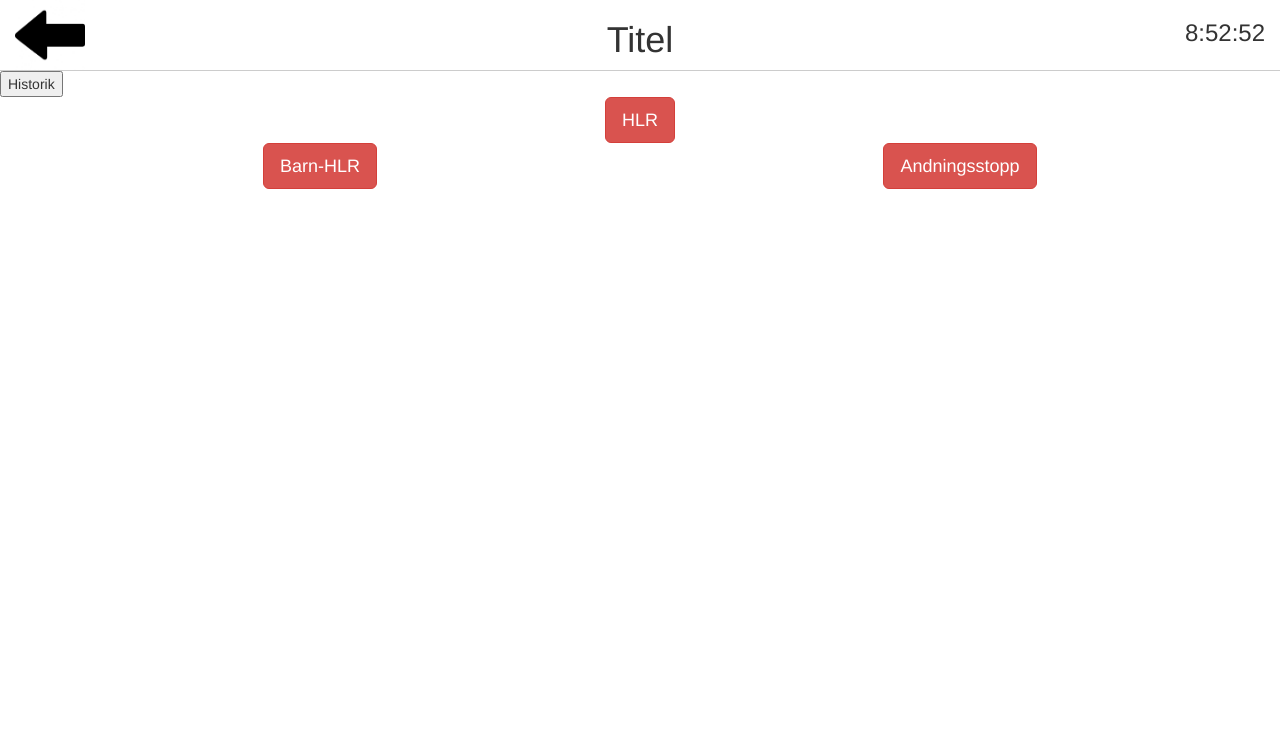
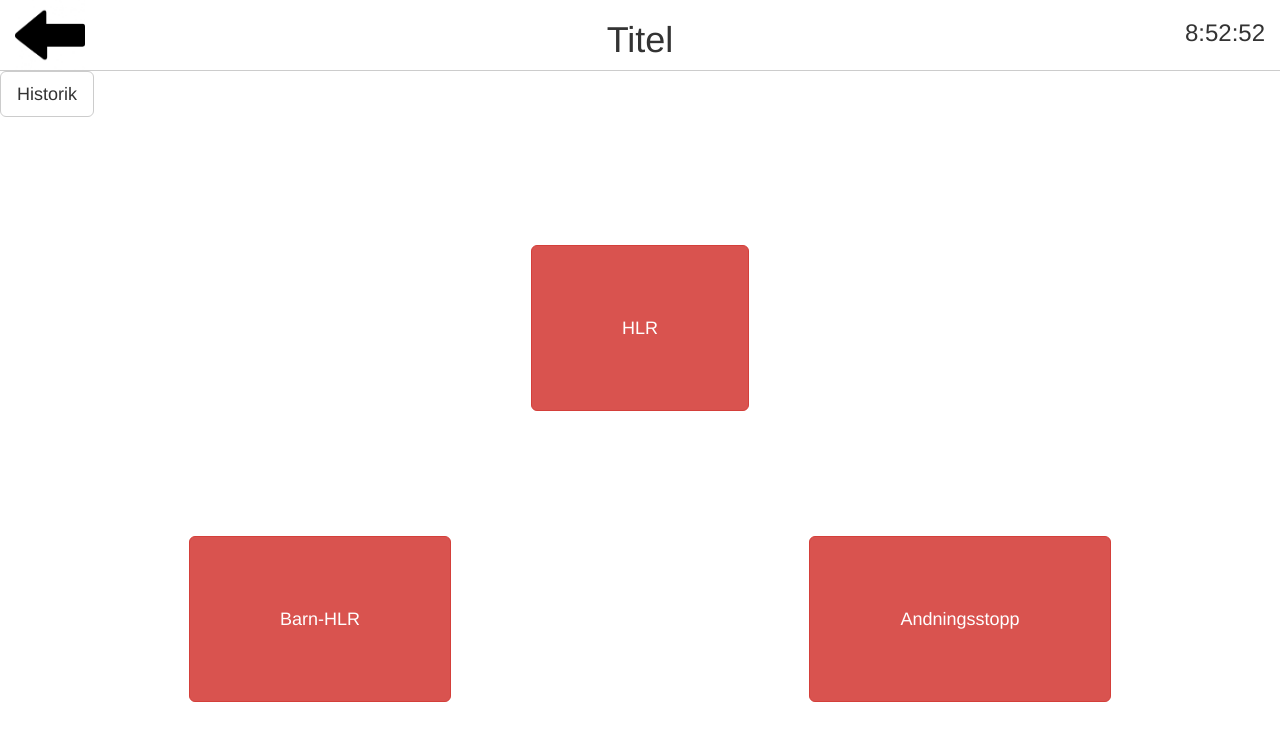
Before and after one commit to ollerenius/akutplattan, an Angular app in the folder HLRproject/: page / in a window 1280 px wide. Shown: the top 740 px of the page. Built offline with nearby package versions, Linux system fonts and the light colour scheme.

Commit message:
Change size and place of the buttons on the main menu
The size are better now, but it's hard coded to fit an ipad. Place on the screen is ok, looks okey, but not perfect in any way.

```diff
--- a/HLRproject/src/components/mainmenu/mainmenu.component.css
+++ b/HLRproject/src/components/mainmenu/mainmenu.component.css
@@ -0,0 +1,5 @@
+.btn-danger {
+  padding: 70px 90px 70px 90px;
+  margin-top: 10%;
+  margin-bottom: 5%;
+}
--- a/HLRproject/src/components/mainmenu/mainmenu.component.html
+++ b/HLRproject/src/components/mainmenu/mainmenu.component.html
@@ -1,20 +1,25 @@
-<button>Historik</button>
+<button class="btn btn-lg btn-default" (click)="goToHistory()">Historik</button>
 
 <div class="container-fluid">
+
   <div class="row">
     <button class="btn btn-danger btn-lg btn-huge center-block" (click)="goToHLR()">
       HLR
     </button>
   </div>
+
   <div class="row">
     <!-- TODO: Add bootstrap classes for different screen sizes -->
     <div class="col-md-6">
-      <button class="btn btn-danger btn-lg btn-huge center-block">Barn-HLR</button>
+      <button class="btn btn-danger btn-lg btn-huge center-block" (click)="goToBarnHLR()">
+        Barn-HLR
+      </button>
     </div>
     <div class="col-md-6">
-      <button class="btn btn-danger btn-lg btn-huge center-block">
+      <button class="btn btn-danger btn-lg btn-huge center-block" (click)="goToAndningstopp()">
         Andningsstopp
       </button>
     </div>
   </div>
+
 </div>
--- a/HLRproject/src/components/mainmenu/mainmenu.component.ts
+++ b/HLRproject/src/components/mainmenu/mainmenu.component.ts
@@ -12,6 +12,18 @@ import { Component } from '@angular/core';
 export class MainMenuComponent {
 
   goToHLR(): void {
+    console.log('Go to HLR')
+  }
+
+  goToBarnHLR(): void {
+    console.log('Go to Barn-HLR')
+  }
+
+  goToAndningstopp(): void {
+    console.log('Go to Andningsstopp')
+  }
+
+  goToHistory(): void {
 
   }
 
```
